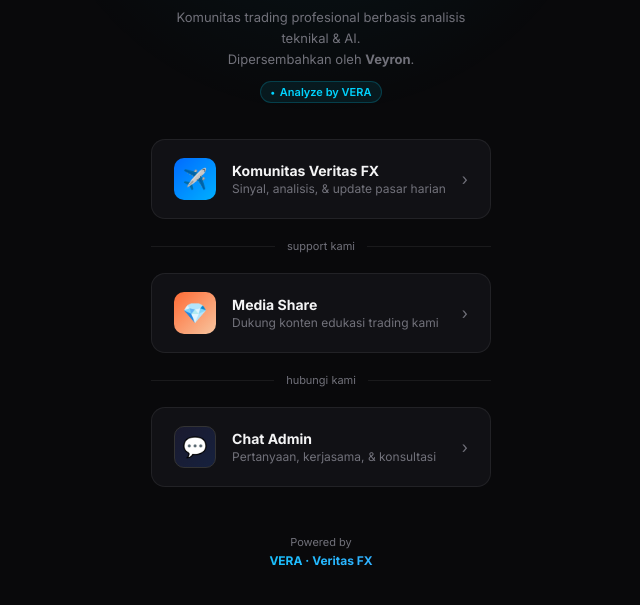
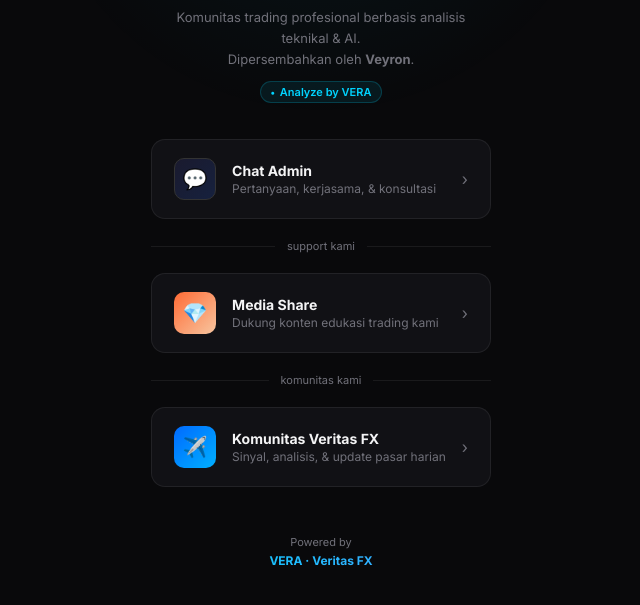
Before and after one commit to Veritasfxgit/veritasfxgit.github.io, a plain HTML site: page index.html in a window 1280 px wide. Shown: the part 279-884 px from the top of the page, without its empty margins (319-959 px from the left). Drawn offline with Linux system fonts and the light colour scheme.

Commit message:
Reorder links: Chat Admin atas, Komunitas FX bawah

```diff
--- a/index.html
+++ b/index.html
@@ -34,7 +34,6 @@
       padding: 60px 20px 80px;
     }
 
-    /* Background decoration */
     body::before {
       content: '';
       position: fixed;
@@ -53,7 +52,6 @@
       z-index: 1;
     }
 
-    /* Avatar */
     .avatar-wrap {
       display: flex;
       justify-content: center;
@@ -71,7 +69,6 @@
       letter-spacing: -1px;
     }
 
-    /* Profile */
     .profile {
       text-align: center;
       margin-bottom: 36px;
@@ -106,7 +103,6 @@
     }
     .badge::before { content: '●'; font-size: 7px; }
 
-    /* Links */
     .links { display: flex; flex-direction: column; gap: 12px; }
 
     .link-btn {
@@ -169,7 +165,6 @@
     }
     .link-btn:hover .link-arrow { transform: translateX(4px); color: var(--accent); }
 
-    /* Divider */
     .divider {
       display: flex; align-items: center; gap: 12px;
       margin: 8px 0;
@@ -180,7 +175,6 @@
     }
     .divider span { font-size: 11px; color: var(--muted); white-space: nowrap; }
 
-    /* Footer */
     .footer {
       text-align: center;
       margin-top: 48px;
@@ -214,11 +208,11 @@
 
   <div class="links">
 
-    <a class="link-btn" href="https://t.me/veritasfx_ch" target="_blank" rel="noopener">
-      <div class="link-icon icon-tg1">✈️</div>
+    <a class="link-btn" href="https://t.me/veritasfxbro" target="_blank" rel="noopener">
+      <div class="link-icon icon-tg2">💬</div>
       <div class="link-info">
-        <div class="lbl">Komunitas Veritas FX</div>
-        <div class="desc">Sinyal, analisis, & update pasar harian</div>
+        <div class="lbl">Chat Admin</div>
+        <div class="desc">Pertanyaan, kerjasama, & konsultasi</div>
       </div>
       <div class="link-arrow">›</div>
     </a>
@@ -234,13 +228,13 @@
       <div class="link-arrow">›</div>
     </a>
 
-    <div class="divider"><span>hubungi kami</span></div>
+    <div class="divider"><span>komunitas kami</span></div>
 
-    <a class="link-btn" href="https://t.me/veritasfxbro" target="_blank" rel="noopener">
-      <div class="link-icon icon-tg2">💬</div>
+    <a class="link-btn" href="https://t.me/veritasfx_ch" target="_blank" rel="noopener">
+      <div class="link-icon icon-tg1">✈️</div>
       <div class="link-info">
-        <div class="lbl">Chat Admin</div>
-        <div class="desc">Pertanyaan, kerjasama, & konsultasi</div>
+        <div class="lbl">Komunitas Veritas FX</div>
+        <div class="desc">Sinyal, analisis, & update pasar harian</div>
       </div>
       <div class="link-arrow">›</div>
     </a>
```
